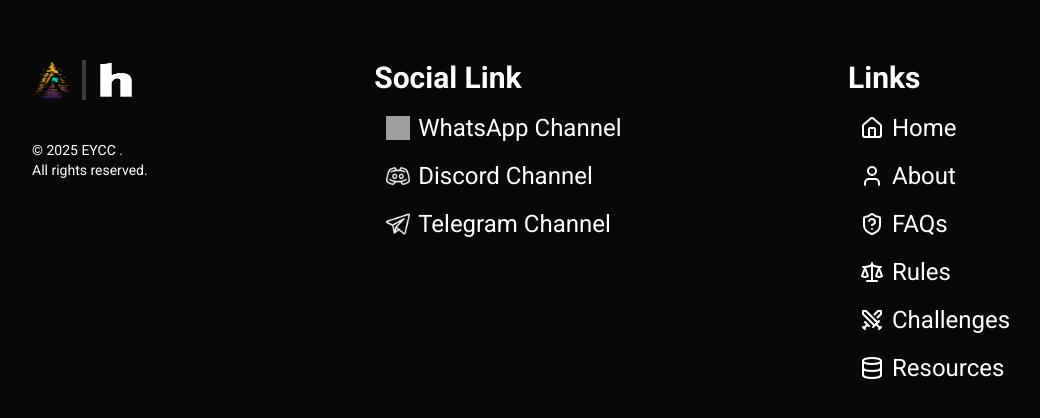
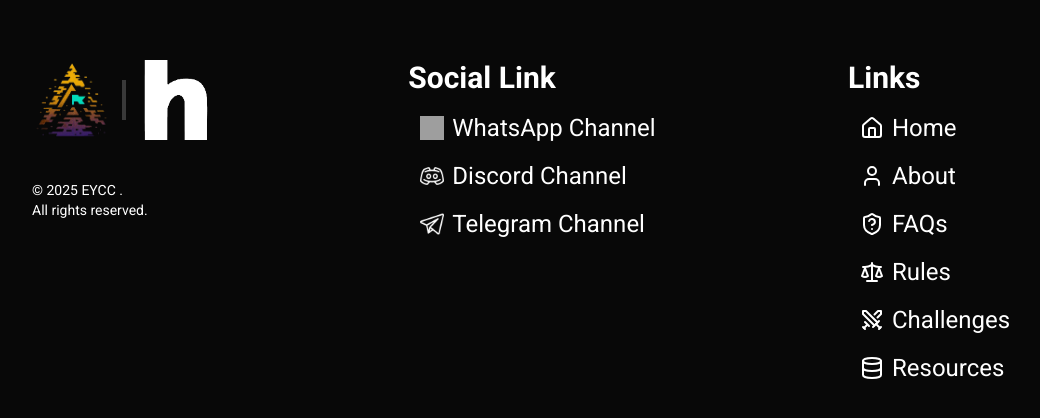
Before and after one commit to ibrahimwael951/EYCC, a Next.js app: page / in a window 1280 px wide. Shown: the part 1612-2030 px from the top of the page, without its empty margins (8-1048 px from the left). Built offline with nearby package versions, Linux system fonts and the light colour scheme; grey boxes are pictures that could not be loaded.

Commit message:
edit footer logo

```diff
--- a/src/components/Footer.tsx
+++ b/src/components/Footer.tsx
@@ -23,7 +23,7 @@ const Footer = () => {
               alt="Logo"
               width={500}
               height={500}
-              className=" w-10 h-10 "
+              className=" w-20 h-20 object-cover "
             />
             <div className="-m-2 rotate-90 bg-white opacity-20 w-10  h-1"/>
             <Image
@@ -31,7 +31,7 @@ const Footer = () => {
               alt="hackclub"
               width={500}
               height={500}
-              className=" w-10 h-10 "
+              className=" w-20 h-20 object-cover"
             />
 
           </motion.h1>
```
